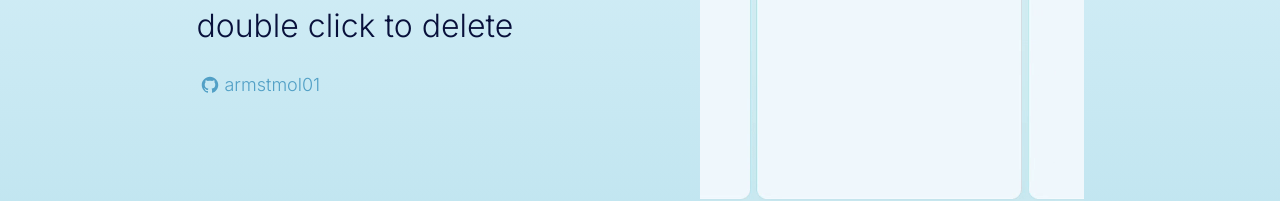
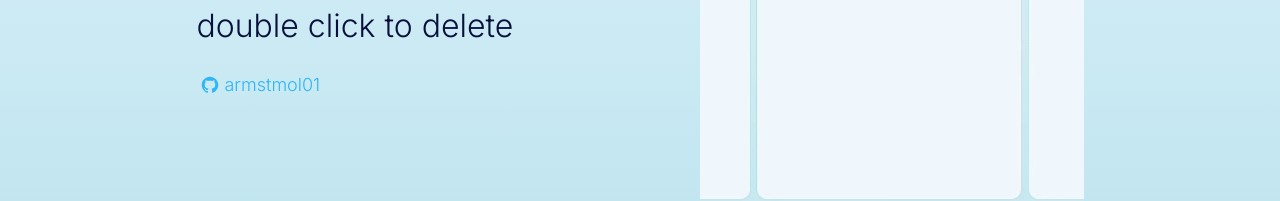
Before and after one commit to armstmol01/weekly-planner, a React (Create React App) app in the folder client/: page /about in a window 1280 px wide. In both pictures the pointer is over the link "armstmol01". Shown: the part 395-596 px from the top of the page. Built offline with nearby package versions, Linux system fonts and the light colour scheme; a web font is replaced by a local one.

Commit message:
blue color change

```diff
--- a/client/src/components/about/About.css
+++ b/client/src/components/about/About.css
@@ -31,7 +31,7 @@
 }
 
 .github-link:hover {
-  color: rgb(82, 160, 198);
+  color: rgb(47, 182, 249);
 }
 
 .demo {
--- a/client/src/components/account/Account.css
+++ b/client/src/components/account/Account.css
@@ -74,7 +74,7 @@
 }
 
 .username {
-  color: rgb(50, 146, 194);
+  color: rgb(47, 182, 249);
   font-weight: 500;
 }
 
```
